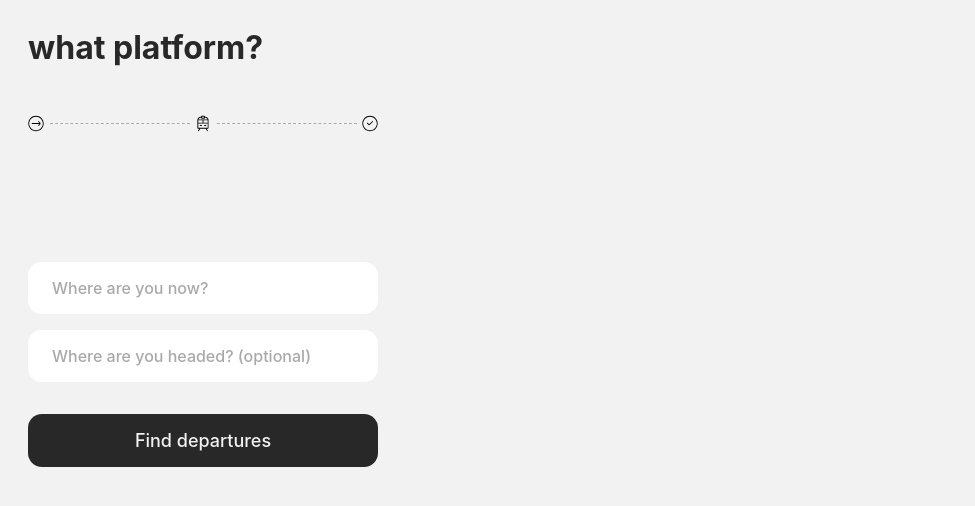
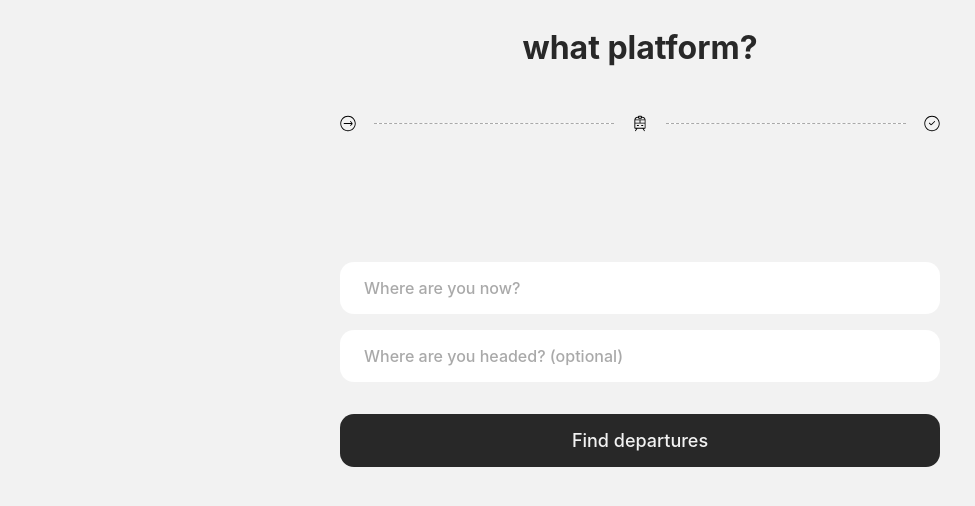
Before and after one commit to glleroux/whatplatform, a Next.js app: page / in a window 1280 px wide. Shown: the top 506 px of the page, without its empty margins (0-975 px from the left). Built offline with nearby package versions, Linux system fonts and the light colour scheme; a web font is replaced by a local one.

Commit message:
styling changes

```diff
--- a/components/button.js
+++ b/components/button.js
@@ -9,7 +9,6 @@ const StyledButton = styled.button`
     border-radius: 14px;
     padding: 16px 64px;
     width: 100%;
-    max-width: 350px;
     margin-top: 32px;
     &:hover {
         background-color: #282828E6;
--- a/components/header.js
+++ b/components/header.js
@@ -15,8 +15,8 @@ const Container = styled.div`
     display: flex;
     flex-direction: column;
     margin-bottom: 80px;
-    max-width: 350px;
-    align-self: stretch;
+    width: calc(100vw + -56px);
+    max-width: 600px;
 `
 
 const Title = styled.h1`
@@ -42,10 +42,10 @@ const Header = ({ stationInfo }) => {
 
     return (
         <Container>
-            <TitleNavContainer>
+            <TitleNavContainer pagePath={pagePath}>
                 {
                     pagePath === '/'
-                        ? <Title>what platform?</Title>
+                        ? <Title pagePath={pagePath}>what platform?</Title>
                         : <>
                         <Image
                             alt='back'
--- a/components/input.js
+++ b/components/input.js
@@ -9,7 +9,6 @@ const StyledInput = styled.input`
     border-radius: 14px;
     padding: 16px 24px;
     width: 100%;
-    max-width: 350px;
     margin-top: 16px;
     &::-webkit-input-placeholder {
         color: #28282866;
--- a/components/layout.js
+++ b/components/layout.js
@@ -5,12 +5,19 @@ const Layout = ({ children, stationInfo }) => {
     const layoutStyle = {
         display: "flex",
         flexDirection: "column",
+        alignItems: 'center',
+        margin: '28px',
+        height: 'calc(100vh + -56px)',
     }
 
     const contentStyle = {
         flex: 1,
         display: "flex",
-        flexDirection: "column"
+        flexDirection: "column",
+        alignItems: "center",
+        overflow: "auto",
+        width: "calc(100vw + -56px)",
+        maxWidth: '600px'
     };
 
     return (
--- a/pages/[originStation]/[destStation].js
+++ b/pages/[originStation]/[destStation].js
@@ -10,7 +10,8 @@ import { getStationFromCRS, getLayoutProps } from '../../utils/getStationInfo';
 const ServicesContainer = styled.div`
     display: flex;
     flex-direction: column;
-    width: 350px;
+    width: 100%;
+    max-width: 600px;
 `
 
 const DestStation = ({ services }) => {
--- a/pages/[originStation]/index.js
+++ b/pages/[originStation]/index.js
@@ -10,7 +10,8 @@ import { getServicesFromStation } from '../../services/services';
 const ServicesContainer = styled.div`
     display: flex;
     flex-direction: column;
-    width: 350px;
+    width: 100%;
+    max-width: 600px;
 `
 
 const OriginStation = ({ services }) => {
--- a/styles/globals.css
+++ b/styles/globals.css
@@ -5,10 +5,6 @@ body {
   padding: 0;
   margin: 0;
   background-color: #f2f2f2;
-}
-
-body {
-  padding: 28px;
 }
 
 a {
```
Also changed, not shown: pages/api/hello.js (deleted, +0 -7 lines).
